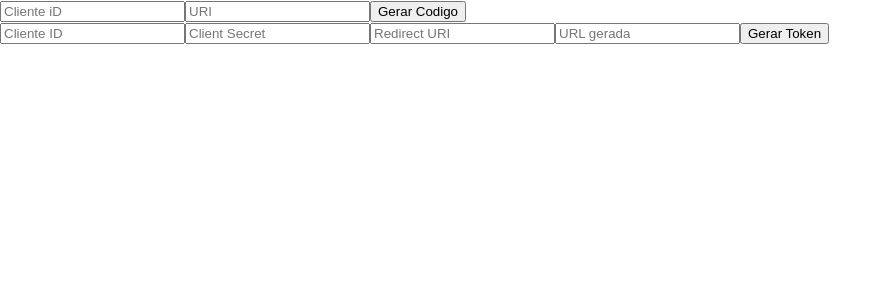
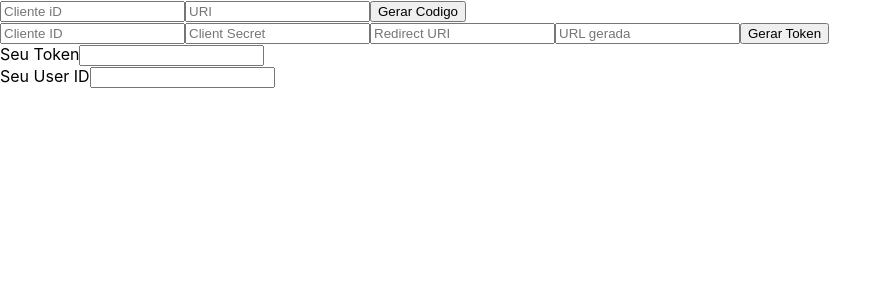
Before and after one commit to brunompupp/teste, a React (Create React App) app: page / in a window 1280 px wide. Shown: the top 300 px of the page, without its empty margins (0-892 px from the left). Built offline with nearby package versions, Linux system fonts and the light colour scheme.

Commit message:
alteracao token

```diff
--- a/src/App.js
+++ b/src/App.js
@@ -26,7 +26,7 @@ const geraToken = async(e)=>{
   console.log(redirect_uri)
   console.log(code)
   console.log(grant_type)
-  const resposta = await axios({
+  const {data} = await axios({
     method: 'post',
     url: 'https://api.instagram.com/oauth/access_token',
     data: qs.stringify({
@@ -41,7 +41,8 @@ const geraToken = async(e)=>{
     }
   })
   //const resposta = await api.post('/', {client_id,client_secret,redirect_uri,code,grant_type});
-
+  setToken(data.access_token);
+  setUserId(data.user_id);
   console.log(resposta)
 
 }
@@ -73,6 +74,20 @@ const geraToken = async(e)=>{
           <button type="submit">Gerar Token</button>
         </form>
       </div>
+
+      <div className="resultado">
+        <div className="group">
+          <label htmlFor="token">Seu Token</label>
+          <input type="text" id="token" value={token}/>
+        </div>
+
+
+        <div className="group">
+          <label htmlFor="user">Seu User ID</label>
+          <input type="text" id="user" value={user_id}/>
+        </div>
+
+      </div>
     </div>
   );
 }
```
